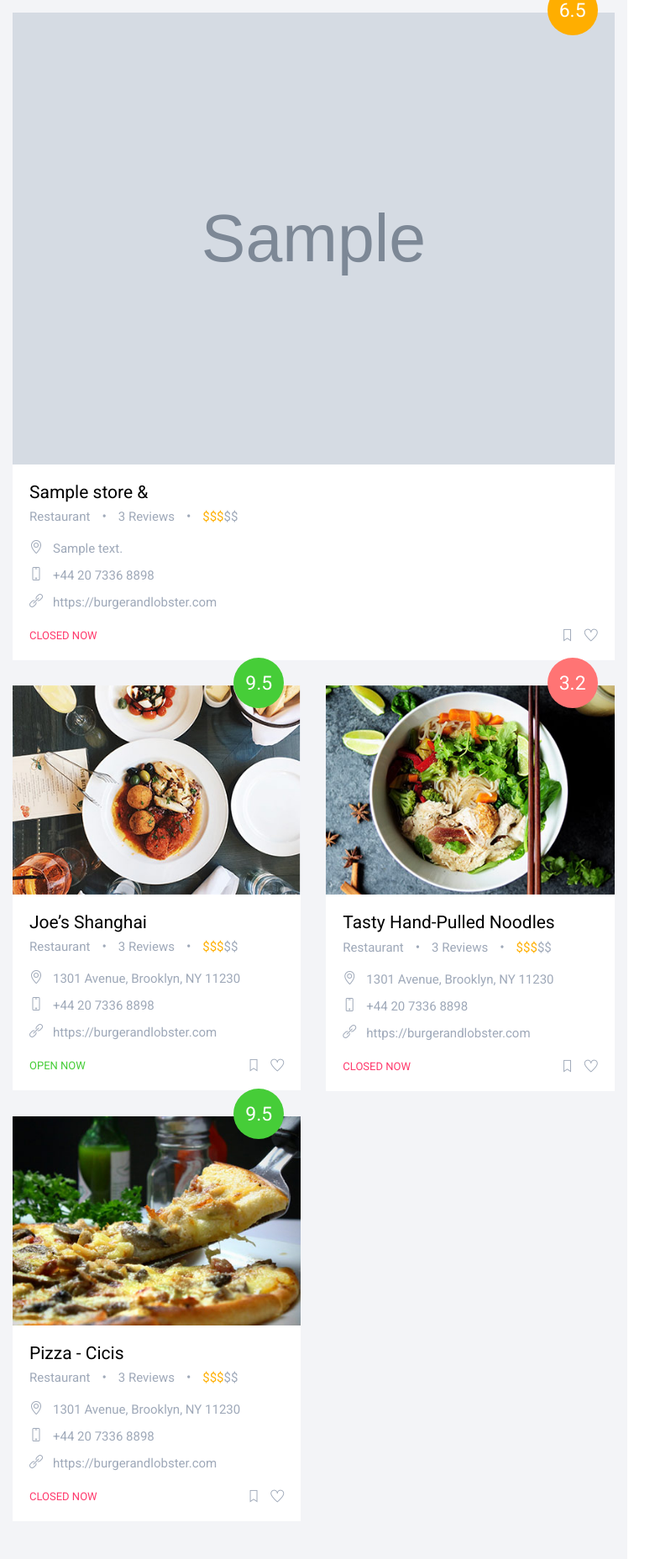
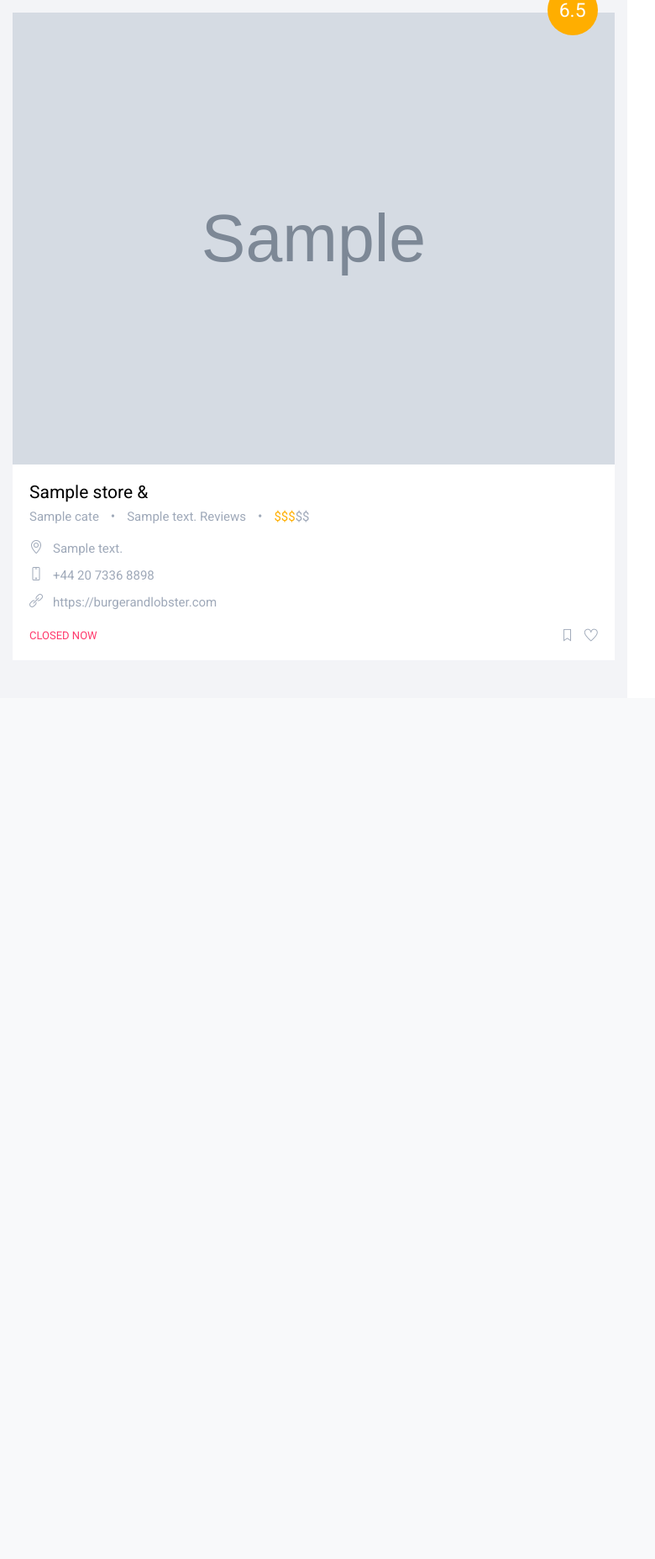
Before and after one commit to cu7646761/main-web, a Flask app: template app/templates/listing.html in a window 1280 px wide. Shown: the part 281-2137 px from the top of the page at 84% size, without its empty margins (0-780 px from the left). After the commit the page ends 1045 px from the top, so only its background shows below. Run offline with Flask 2, Linux system fonts and the light colour scheme; the template is opened without the code that fills it: most values are stand-ins (such as "Sample title", 1, 10 or a date in 2020); grey boxes marked "Sample" are stand-in pictures; a map, chart or similar area stays blank; parts of the project's set-up code (start-up, migrations or seed data) failed here and were passed over; some libraries are stand-ins or nearby versions.

Commit message:
update list store

```diff
--- a/app/templates/listing.html
+++ b/app/templates/listing.html
@@ -160,13 +160,15 @@
                         <div class="col-sm-12 col-lg-12 col-xl-12 featured-responsive">
                             <div class="featured-place-wrap">
                                 <a href="detail.html">
-                                    <img src="{{ store.link_image }}" class="img-fluid" alt="#">
-
+                                    <img src="{{ store.link_image[0] }}" class="img-fluid" alt="#">
                                     <span class="featured-rating-orange ">6.5</span>
                                     <div class="featured-title-box">
                                         <h6>{{store.name}} &amp;</h6>
-                                        <p>Restaurant </p> <span>• </span>
-                                        <p>3 Reviews</p> <span> • </span>
+                                        {% for cate in store.categories_id %}
+                                            <p>{{cate}}</p> <span>• </span>
+                                        {% endfor %}
+
+                                        <p>{{ store.reviewer_quant}} Reviews</p> <span> • </span>
                                         <p><span>$$$</span>$$</p>
                                         <ul>
                                             <li><span class="icon-location-pin"></span>
@@ -190,100 +192,6 @@
                             </div>
                         </div>
                         {% endfor %}
-                        <div class="col-sm-6 col-lg-12 col-xl-6 featured-responsive">
-                            <div class="featured-place-wrap">
-                                <a href="detail.html">
-                                    <img src="images/featured2.jpg" class="img-fluid" alt="#">
-                                    <span class="featured-rating-green">9.5</span>
-                                    <div class="featured-title-box">
-                                        <h6>Joe’s Shanghai</h6>
-                                        <p>Restaurant </p> <span>• </span>
-                                        <p>3 Reviews</p> <span> • </span>
-                                        <p><span>$$$</span>$$</p>
-                                        <ul>
-                                            <li><span class="icon-location-pin"></span>
-                                                <p>1301 Avenue, Brooklyn, NY 11230</p>
-                                            </li>
-                                            <li><span class="icon-screen-smartphone"></span>
-                                                <p>+44 20 7336 8898</p>
-                                            </li>
-                                            <li><span class="icon-link"></span>
-                                                <p>https://burgerandlobster.com</p>
-                                            </li>
-
-                                        </ul>
-                                        <div class="bottom-icons">
-                                            <div class="open-now">OPEN NOW</div>
-                                            <span class="ti-heart"></span>
-                                            <span class="ti-bookmark"></span>
-                                        </div>
-                                    </div>
-                                </a>
-                            </div>
-                        </div>
-
-                        <div class="col-sm-6 col-lg-12 col-xl-6 featured-responsive">
-                            <div class="featured-place-wrap">
-                                <a href="detail.html">
-                                    <img src="images/featured3.jpg" class="img-fluid" alt="#">
-                                    <span class="featured-rating">3.2</span>
-                                    <div class="featured-title-box">
-                                        <h6>Tasty Hand-Pulled Noodles</h6>
-                                        <p>Restaurant </p> <span>• </span>
-                                        <p>3 Reviews</p> <span> • </span>
-                                        <p><span>$$$</span>$$</p>
-                                        <ul>
-                                            <li><span class="icon-location-pin"></span>
-                                                <p>1301 Avenue, Brooklyn, NY 11230</p>
-                                            </li>
-                                            <li><span class="icon-screen-smartphone"></span>
-                                                <p>+44 20 7336 8898</p>
-                                            </li>
-                                            <li><span class="icon-link"></span>
-                                                <p>https://burgerandlobster.com</p>
-                                            </li>
-
-                                        </ul>
-                                        <div class="bottom-icons">
-                                            <div class="closed-now">CLOSED NOW</div>
-                                            <span class="ti-heart"></span>
-                                            <span class="ti-bookmark"></span>
-                                        </div>
-                                    </div>
-                                </a>
-                            </div>
-                        </div>
-                        <div class="col-sm-6 col-lg-12 col-xl-6 featured-responsive">
-                            <div class="featured-place-wrap">
-                                <a href="detail.html">
-                                    <img src="images/featured4.jpg" class="img-fluid" alt="#">
-                                    <span class="featured-rating-green">9.5</span>
-                                    <div class="featured-title-box">
-                                        <h6>Pizza - Cicis</h6>
-                                        <p>Restaurant </p> <span>• </span>
-                                        <p>3 Reviews</p> <span> • </span>
-                                        <p><span>$$$</span>$$</p>
-                                        <ul>
-                                            <li><span class="icon-location-pin"></span>
-                                                <p>1301 Avenue, Brooklyn, NY 11230</p>
-                                            </li>
-                                            <li><span class="icon-screen-smartphone"></span>
-                                                <p>+44 20 7336 8898</p>
-                                            </li>
-                                            <li><span class="icon-link"></span>
-                                                <p>https://burgerandlobster.com</p>
-                                            </li>
-
-                                        </ul>
-                                        <div class="bottom-icons">
-                                            <div class="closed-now">CLOSED NOW</div>
-                                            <span class="ti-heart"></span>
-                                            <span class="ti-bookmark"></span>
-                                        </div>
-                                    </div>
-                                </a>
-                            </div>
-                        </div>
                     </div>
                 </div>
                 <div class="col-md-5 responsive-wrap map-wrap">
```
Also changed, not shown: app/entity/store.py (+5 -3 lines), app/main/auth/views.py (+6 -1 lines), app/main/store/models.py (+7 -2 lines).
